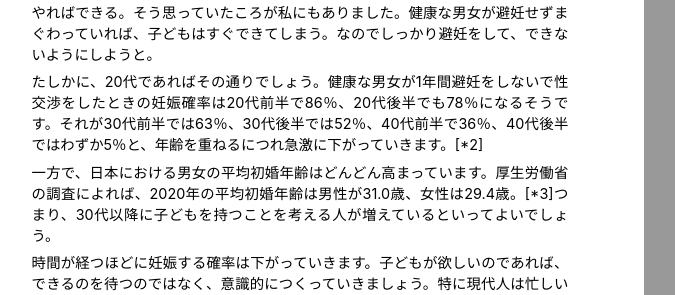
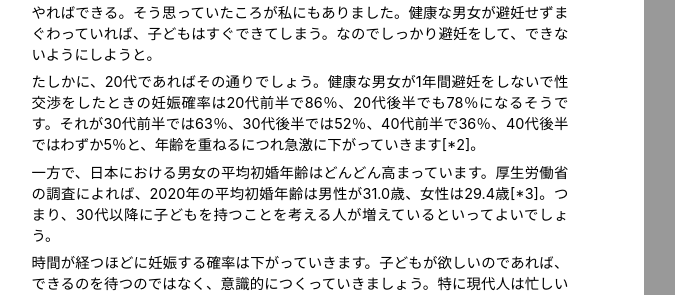
Before and after one commit to tayama0324/cybermetal, a Next.js app: page /nagaitan/1 in a window 1280 px wide. Shown: the part 430-725 px from the top of the page, without its empty margins (44-719 px from the left). Built offline with nearby package versions, Linux system fonts and the light colour scheme.

Commit message:
本文中の脚注の番号を句点の前にする

```diff
--- a/pages/nagaitan/1.tsx
+++ b/pages/nagaitan/1.tsx
@@ -17,8 +17,8 @@ export default function Page() {
       <h2>1.不妊治療について</h2>
       <h3>1.1. 子どもはできるものではなくつくるもの</h3>
       <p>やればできる。そう思っていたころが私にもありました。健康な男女が避妊せずまぐわっていれば、子どもはすぐできてしまう。なのでしっかり避妊をして、できないようにしようと。</p>
-      <p>たしかに、20代であればその通りでしょう。健康な男女が1年間避妊をしないで性交渉をしたときの妊娠確率は20代前半で86％、20代後半でも78％になるそうです。それが30代前半では63％、30代後半では52％、40代前半で36％、40代後半ではわずか5％と、年齢を重ねるにつれ急激に下がっていきます。[*2]</p>
-      <p>一方で、日本における男女の平均初婚年齢はどんどん高まっています。厚生労働省の調査によれば、2020年の平均初婚年齢は男性が31.0歳、女性は29.4歳。[*3]つまり、30代以降に子どもを持つことを考える人が増えているといってよいでしょう。</p>
+      <p>たしかに、20代であればその通りでしょう。健康な男女が1年間避妊をしないで性交渉をしたときの妊娠確率は20代前半で86％、20代後半でも78％になるそうです。それが30代前半では63％、30代後半では52％、40代前半で36％、40代後半ではわずか5％と、年齢を重ねるにつれ急激に下がっていきます[*2]。</p>
+      <p>一方で、日本における男女の平均初婚年齢はどんどん高まっています。厚生労働省の調査によれば、2020年の平均初婚年齢は男性が31.0歳、女性は29.4歳[*3]。つまり、30代以降に子どもを持つことを考える人が増えているといってよいでしょう。</p>
       <p>時間が経つほどに妊娠する確率は下がっていきます。子どもが欲しいのであれば、できるのを待つのではなく、意識的につくっていきましょう。特に現代人は忙しいのです。使える技術は最大限活用し、時間と労力を削減していきましょう。</p>
       <h3>1.2. 1年子どもができなかったら不妊治療をはじめよう</h3>
       <p>日本産科婦人科学会では、健康な男女が1年間避妊をしないで性交渉をしても子どもができない場合「不妊」であると定義づけているそうです。年齢にもよりますが、30代前半であれば1年程度、30代後半以降であれば半年程度がんばって子どもができないようであれば、不妊治療に取り組んでみることをお勧めします。</p>
--- a/pages/nagaitan/9.tsx
+++ b/pages/nagaitan/9.tsx
@@ -4,7 +4,7 @@ import {Image} from '../../components/Image'
 export default function Page() {
   return (
     <div>
-      <p>このほか、妊娠に効果があるとされているのがビタミンDです。イギリスで行われた調査で、体外受精を受けた女性を調べたところ、ビタミンDが足りている女性のほうが着床率や妊娠率、出生率などが高かったとのこと。[*4] ビタミンDはカルシウムの吸収や骨の成長を促す効果もあるので、カルシウムと一緒に摂取しておくと良さそうです。</p>
+      <p>このほか、妊娠に効果があるとされているのがビタミンDです。イギリスで行われた調査で、体外受精を受けた女性を調べたところ、ビタミンDが足りている女性のほうが着床率や妊娠率、出生率などが高かったとのこと[*4]。ビタミンDはカルシウムの吸収や骨の成長を促す効果もあるので、カルシウムと一緒に摂取しておくと良さそうです。</p>
       <h4>2.3.2. ヨガをする</h4>
       <p>筆者はもともとヨガが趣味で、主に美容のために常温ヨガとホットヨガの2つに通っていました。ホットヨガは高温多湿にしたスタジオ内で行うヨガで、めっちゃ汗をかくので肌が潤って良いのですよね。筆者が通っていたホットヨガスタジオでは入会時のアンケートで入会目的の欄に「妊活」という項目があり、身体を温めることが妊娠につながると期待されていたようです。その効果があったかどうかはわかりませんが、汗をかくことで血の巡りが良くなり、結果として生理痛が緩和されたということはありました。</p>
       <p>一方、常温ヨガは普通のスタジオで行うヨガで、そこまで汗をかかないものの、オンラインで自宅で行うこともできたり、ホットヨガよりも一つ一つのポーズをじっくり行えるのでよりポーズを深めていくことができたりします。マタニティヨガとよばれる、妊娠中も行えるヨガもあるので、個人的にはとてもお勧めです。</p>
```
